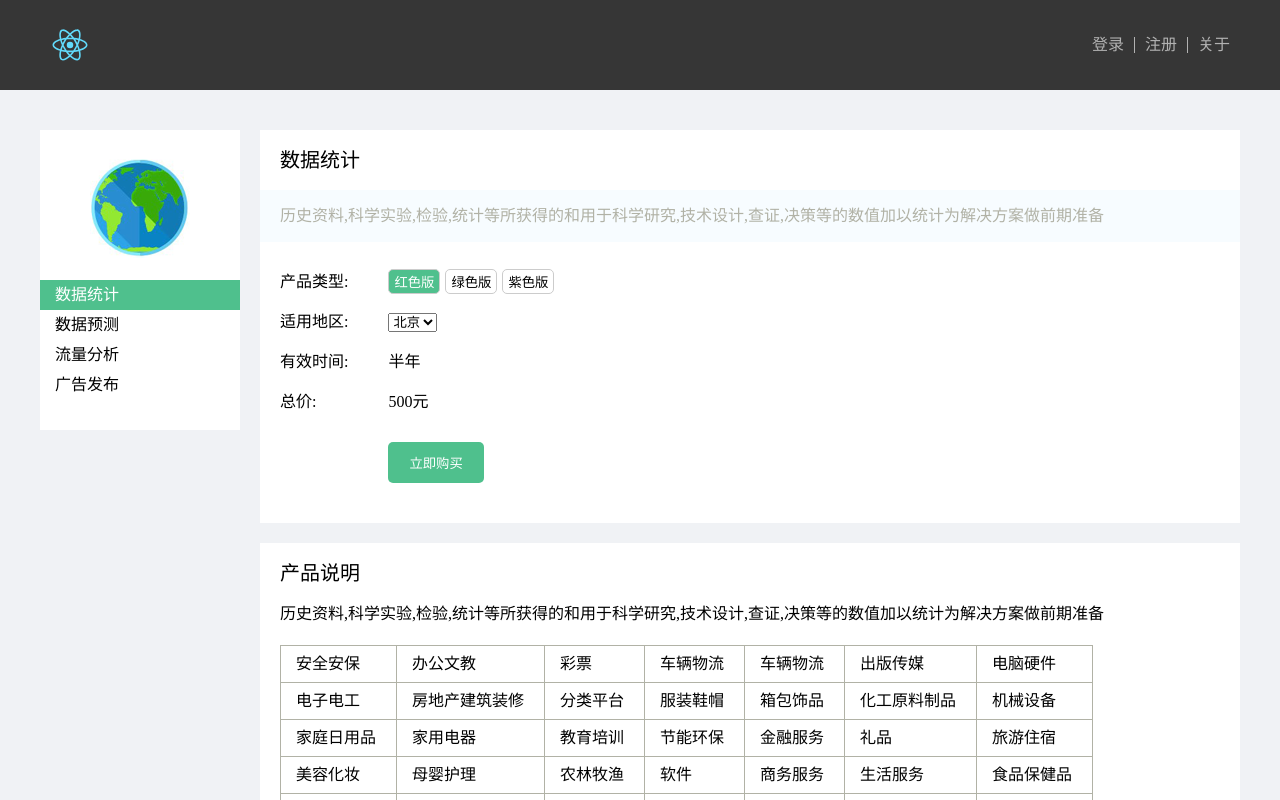
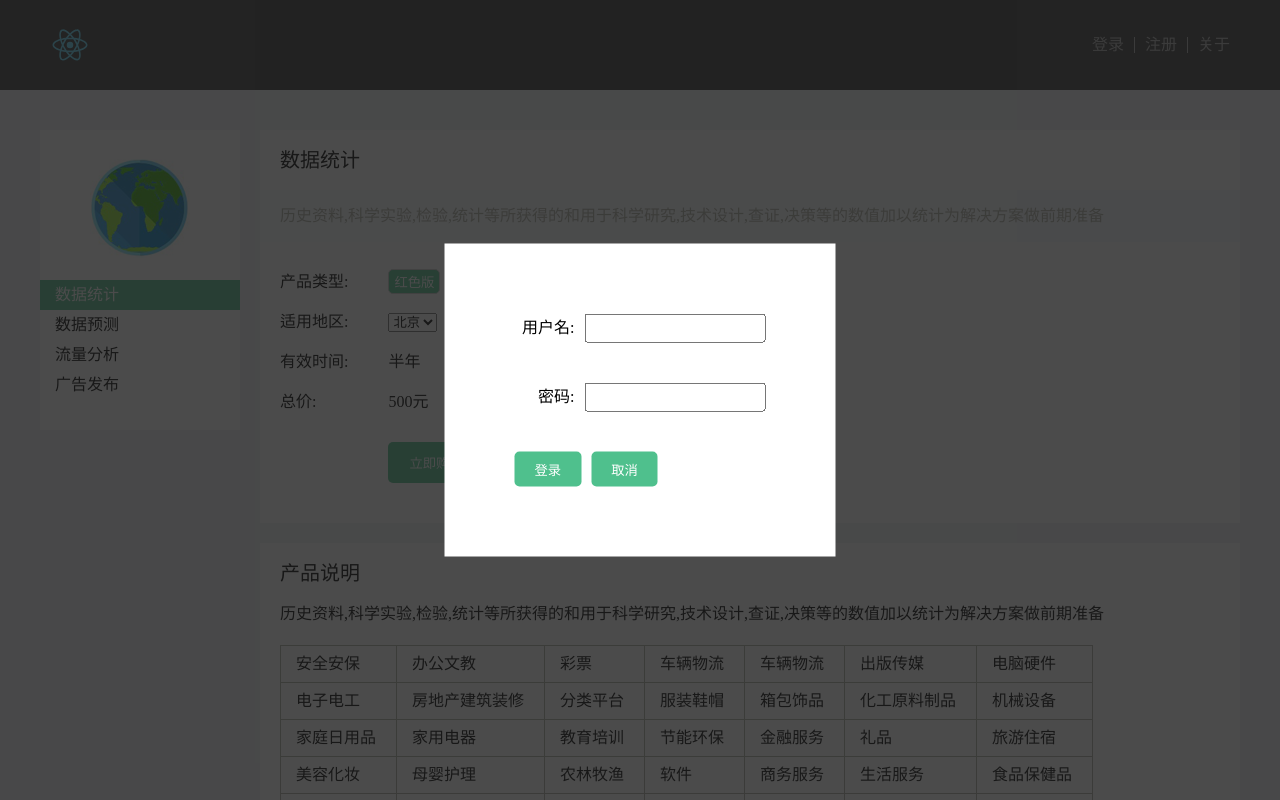
Before and after one commit to allowChen/ReactDemo, a React (Create React App) app: page /#/detail in a window 1280 px wide. Both pictures are taken after a click on the item "登录". Shown: the top 800 px of the page. Built offline with nearby package versions, Linux system fonts and the light colour scheme.

Commit message:
主要内容完成

```diff
--- a/src/App.js
+++ b/src/App.js
@@ -4,7 +4,7 @@ import Home from './home/Home'
 function App() {
   return (
     <div className="App">
-      <Home></Home>
+      <Home/>
     </div>
   );
 }
--- a/src/home/Home.js
+++ b/src/home/Home.js
@@ -6,8 +6,6 @@ import {HashRouter, Route, Redirect} from 'react-router-dom'
 import MyMain from '../detail/my-main/my-main'
 
 import './home.css'
-
-// import {Header, }
 
 class Home extends Component {
     // constructor(props){
--- a/src/home/header/Head.js
+++ b/src/home/header/Head.js
@@ -1,4 +1,4 @@
-import React,{Component} from 'react';
+import React, {Component} from 'react';
 import Logo from '../../images/logo.svg'
 import './head.css'
 
@@ -6,14 +6,105 @@ class Header extends Component {
     constructor(props) {
         super(props)
         this.state = {
-            logon: ['登录','注册','关于']
+            logon: ['登录', '注册', '关于'],
+            flag: 'none',
+            name: null,
+            pass: null
         }
     }
 
+    componentDidMount(){
+        document.addEventListener('keydown',(e)=>{
+            if (e.key==='Escape') {
+                this.close()
+            }
+        })
+    }
+    componentWillUnmount() {
+        document.removeEventListener('keydown',(e)=>{
+            if (e.key==='Escape') {
+                this.close()
+            }
+        })
+    }
+
+    modal(index) {
+        switch (true) {
+            case index === 0:
+                if (!this.state.name) {
+                    this.logon = function () {
+                        return (
+                            <div className='m-logon'>
+                                <div>
+                                    <span>用户名:</span>
+                                    <input onChange={(e) => this.setState({name: e.target.value})} type="text"/>
+                                </div>
+                                <div>
+                                    <span>密码:</span>
+                                    <input onChange={(e) => this.setState({pass: e.target.value})} type="password"/>
+                                </div>
+                                <div>
+                                    <button onClick={() => this.affirm()}>登录</button>
+                                    <button onClick={() => { this.close() }}>取消</button>
+                                </div>
+                            </div>
+                        )
+                    }
+                    this.setState({flag: 'block'})
+                }
+                break;
+            case index === 1:
+                this.logon = function () {
+                    if (this.state.name) {
+                        this.setState({
+                            logon: ['登录', '注册', '关于']
+                        })
+                        this.close()
+                    } else {
+                        return (
+                            <div className='m-logon'>注册功能维护中。。。</div>
+                        )
+                    }
+
+                }
+                this.setState({flag: 'block'})
+                break;
+            case index === 2:
+                this.logon = function () {
+                    return (
+                        <div className='m-logon'>关于关于关于关于关于关于关于关于关于关于关于关于</div>
+                    )
+                }
+                this.setState({flag: 'block'})
+                break;
+            default:
+        }
+    }
+
+    logon() {
+    }
+
+    affirm() {
+        if (this.state.name) {
+            this.setState({
+                logon: [this.state.name, '退出', '关于'],
+                flag: 'none'
+            })
+        }
+    }
+
+    close() {
+        this.setState({
+            name: null,
+            pass: null,
+            flag: 'none'
+        })
+    }
+
     defaultLogon() {
-        return  this.state.logon.map((item,index)=>{
+        return this.state.logon.map((item, index) => {
             return (
-                <li key={index}>{item}</li>
+                <li key={index} onClick={() => this.modal(index)}>{item}</li>
             )
         })
     }
@@ -27,6 +118,9 @@ class Header extends Component {
                     </div>
                     <ul className='logon'>{this.defaultLogon()}</ul>
                 </div>
+                <div className='modal' style={{display: this.state.flag}} ref='keydown'>
+                    {this.logon()}
+                </div>
             </div>
         )
     }
--- a/src/home/header/head.css
+++ b/src/home/header/head.css
@@ -25,3 +25,43 @@
 .logon li:nth-child(1),.logon li:nth-child(2){
     border-right: 1px solid #b2b2b2;
 }
+.modal{
+    position: fixed;
+    top: 0;
+    left: 0;
+    width: 100%;
+    height: 100%;
+    background: rgba(30,30,30,.8);
+    z-index: 9;
+}
+.modal .m-logon{
+    padding: 50px;
+    position: absolute;
+    top: 50%;
+    left: 50%;
+    transform: translate(-50%, -50%);
+    background: #fff;
+}
+.modal .m-logon div{
+    padding: 20px;
+}
+.modal .m-logon div span{
+    display: inline-block;
+    width: 60px;
+    margin-right: 10px;
+    text-align: right;
+}
+.modal .m-logon div input{
+    padding: 5px 0;
+    outline: none;
+}
+.modal .m-logon div button{
+    margin-right: 10px;
+    padding: 8px 20px;
+    background: #4fc08d;
+    color: #fff;
+    border: none;
+    outline: none;
+    border-radius: 5px;
+    cursor: pointer;
+}
```
